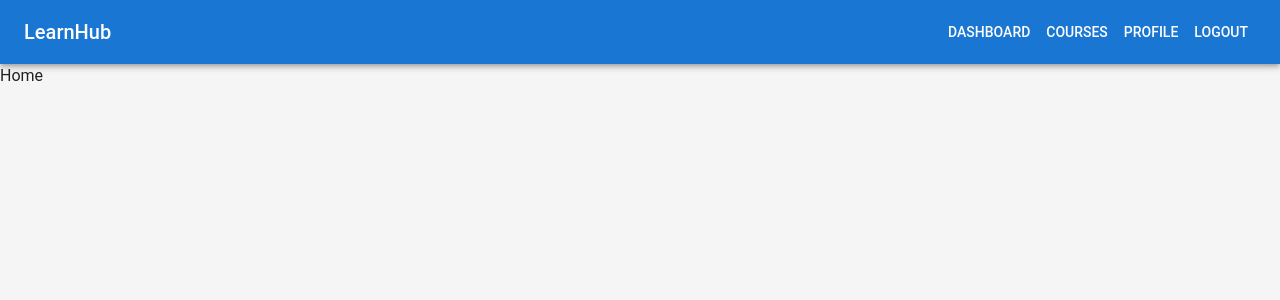
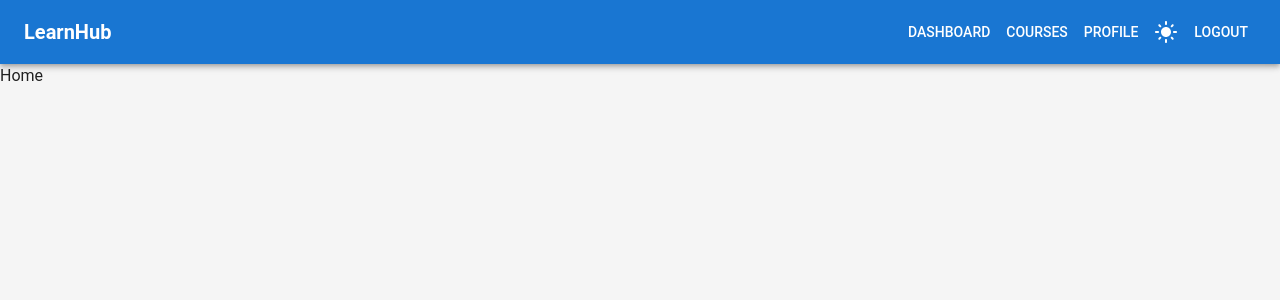
Before and after one commit to singhsumit045/LMS-Project, a React (Vite) app in the folder client/: page / in a window 1280 px wide. Shown: the top 300 px of the page. Built offline with nearby package versions, Linux system fonts and the light colour scheme.

Commit message:
Add MUI theme setup and navbar theme button

```diff
--- a/client/src/components/Navbar.jsx
+++ b/client/src/components/Navbar.jsx
@@ -3,53 +3,99 @@ import {
     Toolbar,
     Typography,
     Button,
-    Box
+    Box,
+    IconButton
 } from "@mui/material";
 
+import {
+    DarkMode,
+    LightMode
+} from "@mui/icons-material";
+
 import { useState, useEffect } from "react";
+
 import { getProfile } from "../services/authService";
 
 import { Link, useNavigate } from "react-router-dom";
+
+
 const Navbar = () => {
 
+    const [darkMode, setDarkMode] = useState(true);
+
     const [user, setUser] = useState(null);
+
     const navigate = useNavigate();
 
 
+
     useEffect(() => {
+
         const fetchProfile = async () => {
+
             try {
+
                 const response = await getProfile();
+
                 setUser(response.data);
+
             } catch (error) {
+
                 console.log(error);
+
             }
+
         };
 
+
         if (localStorage.getItem("token")) {
+
             fetchProfile();
+
         }
+
+
     }, []);
 
 
+
     const handleLogout = () => {
+
         localStorage.clear();
+
         navigate("/login");
+
     };
 
 
+
     return (
+
         <AppBar position="static">
+
             <Toolbar>
+
+
                 <Typography
                     variant="h6"
                     sx={{
-                        flexGrow: 1
+                        flexGrow:1,
+                        fontWeight:"bold"
                     }}
                 >
                     LearnHub
                 </Typography>
-                <Box>
+
+
+
+                <Box
+                    sx={{
+                        display:"flex",
+                        alignItems:"center"
+                    }}
+                >
+
+
                     <Button
                         color="inherit"
                         component={Link}
@@ -58,7 +104,12 @@ const Navbar = () => {
                         Dashboard
                     </Button>
 
-                    {user?.role === "teacher" && (
+
+
+                    {
+                        (user?.role === "teacher" ||
+                         user?.role === "admin") && (
+
                             <Button
                                 color="inherit"
                                 component={Link}
@@ -66,7 +117,12 @@ const Navbar = () => {
                             >
                                 Create Course
                             </Button>
-                    )}
+
+                        )
+                    }
+
+
+
                     <Button
                         color="inherit"
                         component={Link}
@@ -74,6 +130,8 @@ const Navbar = () => {
                     >
                         Courses
                     </Button>
+
+
 
                     <Button
                         color="inherit"
@@ -83,6 +141,25 @@ const Navbar = () => {
                         Profile
                     </Button>
 
+
+
+                    <IconButton
+                        color="inherit"
+                        onClick={() => setDarkMode(!darkMode)}
+                    >
+
+                        {
+                            darkMode
+                            ?
+                            <LightMode />
+                            :
+                            <DarkMode />
+                        }
+
+                    </IconButton>
+
+
+
                     <Button
                         color="inherit"
                         onClick={handleLogout}
@@ -90,12 +167,18 @@ const Navbar = () => {
                         Logout
                     </Button>
 
+
+
                 </Box>
+
 
             </Toolbar>
 
+
         </AppBar>
+
     );
+
 };
 
 
```
Also changed, not shown: client/src/pages/Courses/CourseDetails.jsx (+0 -22 lines), client/src/pages/Dashboard/Dashboard.jsx (+0 -7 lines), client/src/pages/Login/Login.jsx (+1 -9 lines). Lines whose indentation alone changed are shown as unchanged.
